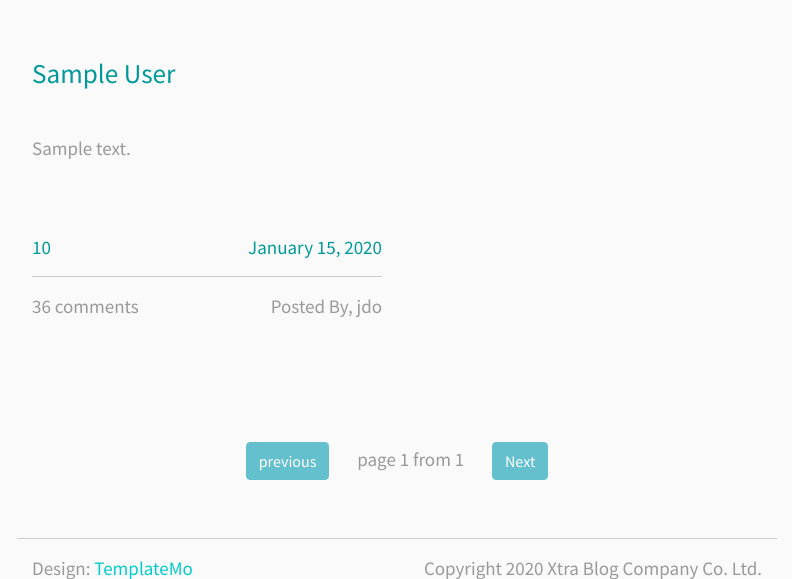
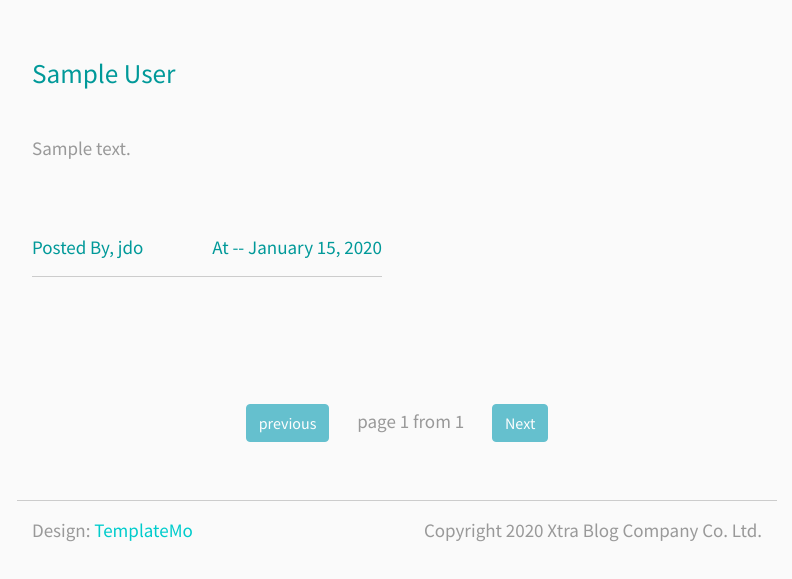
Before and after one commit to mhammed2020/Visit-Morocco-Platform, a Django app: page / in a window 1280 px wide. Shown: the part 868-1447 px from the top of the page, without its empty margins (403-1195 px from the left). After the commit the page ends 1410 px from the top, so only its background shows below. Run offline with Django 3.2, Linux system fonts and the light colour scheme; data comes from the database, SQL or seed files in the repository; tables that the repository leaves empty hold one stand-in row (values such as "Sample post"); grey boxes marked "Sample" are stand-in pictures; some libraries are stand-ins or nearby versions.

Commit message:
customize home page

```diff
--- a/templates/accounts/home.html
+++ b/templates/accounts/home.html
@@ -46,14 +46,11 @@
                 {{item.desc|safe|truncatewords_html:40}}
             </p>
             <div class="d-flex justify-content-between tm-pt-45">
-                <span class="tm-color-primary">{{item.price}}</span>
-                <span class="tm-color-primary">{{ item.date_posted|date:"F d, Y" }}</span>
+                <span class="tm-color-primary">Posted By, {{ item.author }}   </span>
+                <span class="tm-color-primary">At -- {{ item.date_posted|date:"F d, Y" }}</span>
             </div>
             <hr>
-            <div class="d-flex justify-content-between">
-                <span>36 comments</span>
-                <span>Posted By, {{ item.author }}</span>
-            </div>
+
 
 
 
```
